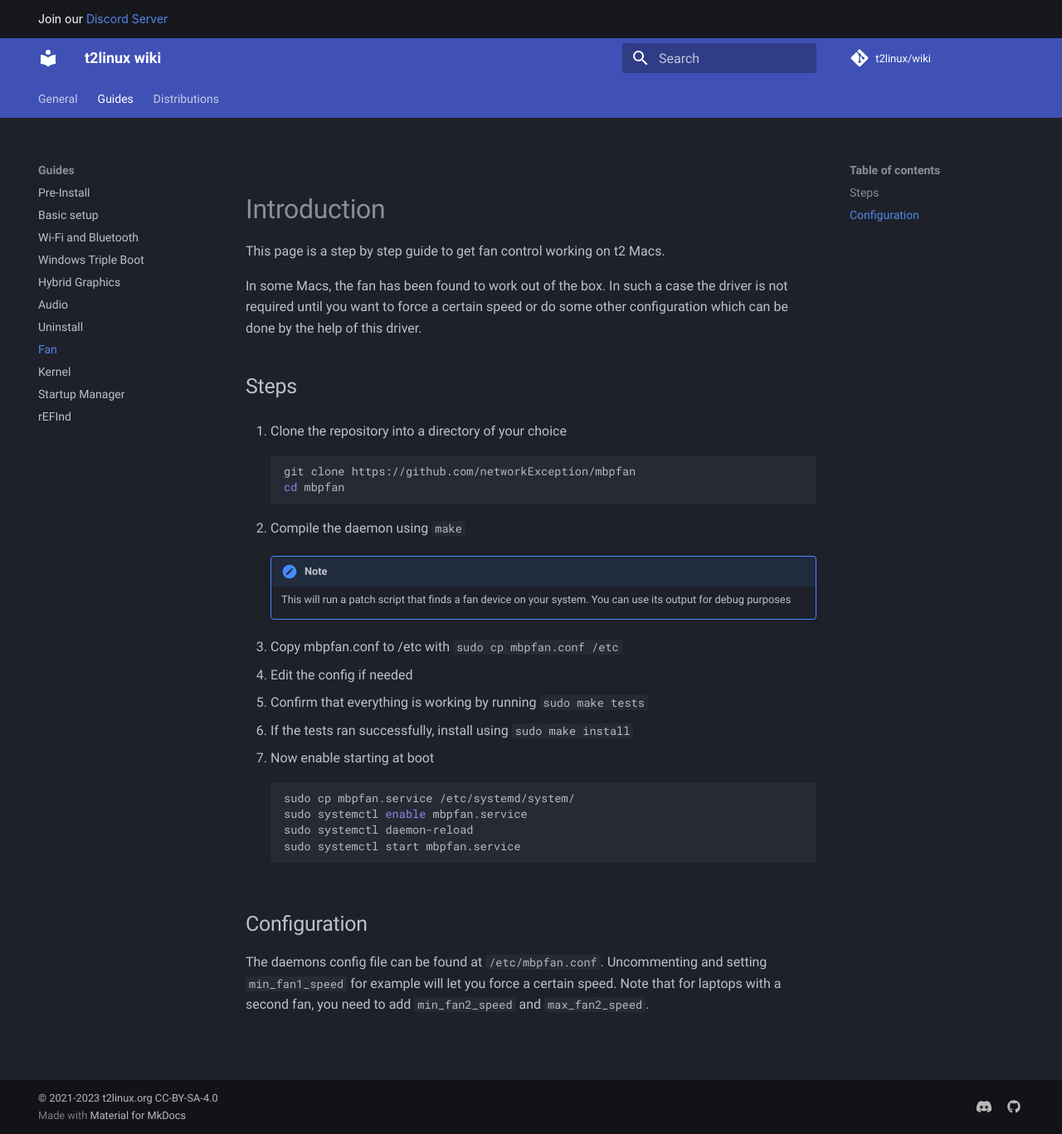
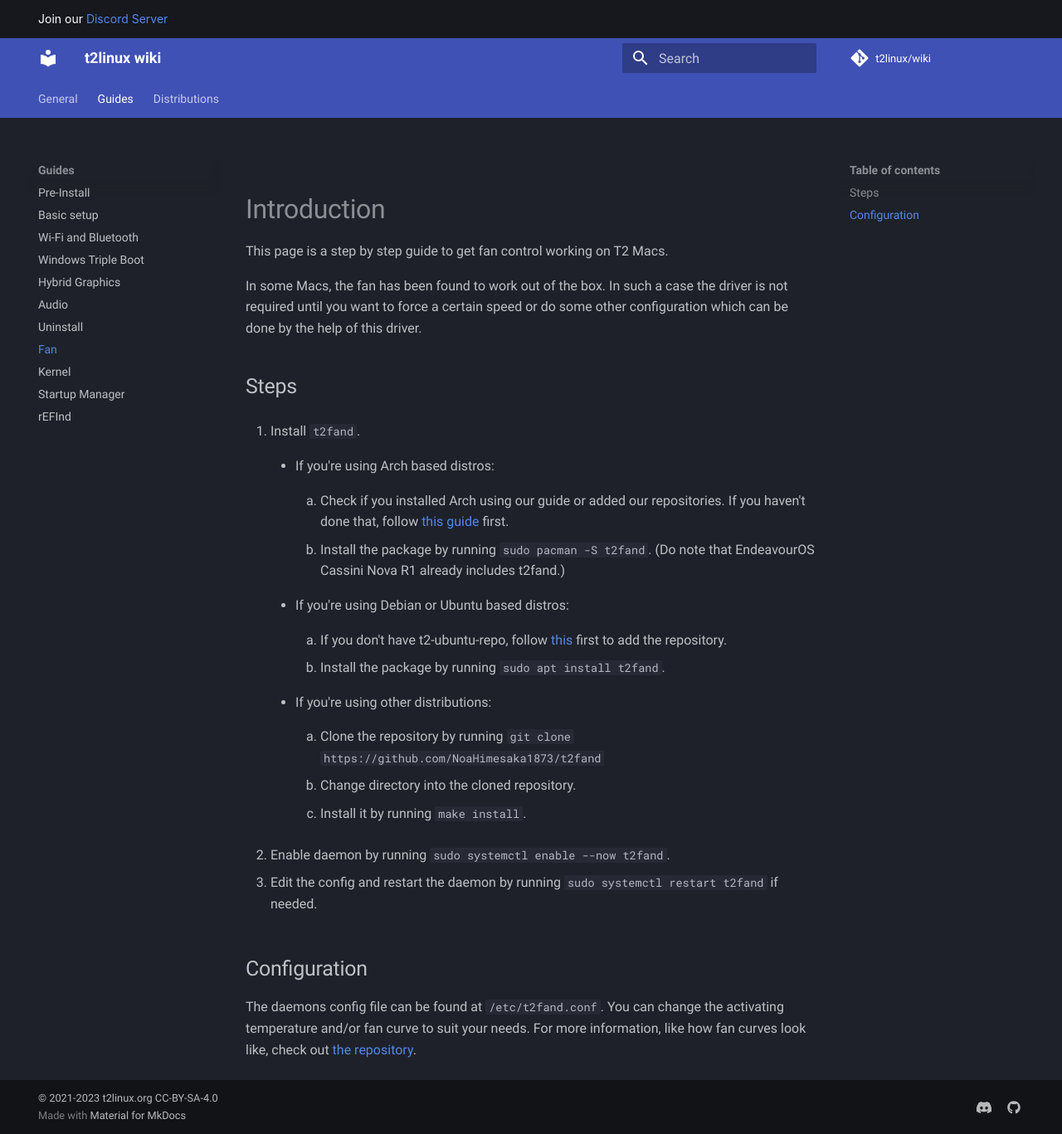
Before and after one commit to t2linux/wiki, an MkDocs documentation site: the page built from docs/guides/fan.md, in a window 1280 px wide and 1367 px high. Shown: the whole window at 83% size. Built offline with MkDocs 1.6.1 and Material for MkDocs 9.7.7, drawn with Linux system fonts in a browser that asks for light colours; comment, search, counter and statistics services are not loaded.

Commit message:
Change fan guide to use t2fand and remove 'secondary option' from touchbard (#415)

````diff
--- a/docs/guides/fan.md
+++ b/docs/guides/fan.md
@@ -1,38 +1,38 @@
 # Introduction
 
-This page is a step by step guide to get fan control working on t2 Macs.
+This page is a step by step guide to get fan control working on T2 Macs.
 
 In some Macs, the fan has been found to work out of the box. In such a case the driver is not required until you want to force a certain speed or do some other configuration which can be done by the help of this driver.
 
 ## Steps
 
-1. Clone the repository into a directory of your choice
+1. Install `t2fand`.
 
-    ```sh
-    git clone https://github.com/networkException/mbpfan
-    cd mbpfan
-    ```
+    -   If you're using Arch based distros:
 
-2. Compile the daemon using `make`
+        1. Check if you installed Arch using our guide or added our repositories. If you haven't done that, follow [this guide](https://wiki.t2linux.org/distributions/arch/faq/#updating-kernel) first.
 
-    !!! note
-        This will run a patch script that finds a fan device on your system.
-        You can use its output for debug purposes
+        2. Install the package by running `sudo pacman -S t2fand`. (Do note that EndeavourOS Cassini Nova R1 already includes t2fand.)
 
-3. Copy mbpfan.conf to /etc with `sudo cp mbpfan.conf /etc`
-4. Edit the config if needed
-5. Confirm that everything is working by running `sudo make tests`
-6. If the tests ran successfully, install using `sudo make install`
-7. Now enable starting at boot
+    -   If you're using Debian or Ubuntu based distros:
 
-    ```sh
-    sudo cp mbpfan.service /etc/systemd/system/
-    sudo systemctl enable mbpfan.service
-    sudo systemctl daemon-reload
-    sudo systemctl start mbpfan.service
-    ```
+        1. If you don't have t2-ubuntu-repo, follow [this](https://github.com/AdityaGarg8/t2-ubuntu-repo#apt-repository-for-t2-macs) first to add the repository.
+
+        2. Install the package by running `sudo apt install t2fand`.
+
+    -   If you're using other distributions:
+
+        1. Clone the repository by running `git clone https://github.com/NoaHimesaka1873/t2fand`
+
+        2. Change directory into the cloned repository.
+
+        3. Install it by running `make install`.
+
+2. Enable daemon by running `sudo systemctl enable --now t2fand`.
+
+3. Edit the config and restart the daemon by running `sudo systemctl restart t2fand` if needed.
 
 ## Configuration
 
-The daemons config file can be found at `/etc/mbpfan.conf`. Uncommenting and setting `min_fan1_speed` for example will let you
-force a certain speed. Note that for laptops with a second fan, you need to add `min_fan2_speed` and `max_fan2_speed`.
+The daemons config file can be found at `/etc/t2fand.conf`. You can change the activating temperature and/or fan curve to suit your needs.
+For more information, like how fan curves look like, check out [the repository](https://github.com/NoaHimesaka1873/t2fand).
````
Also changed, not shown: docs/distributions/arch/faq.md (+1 -1 lines), docs/guides/postinstall.md (+1 -1 lines).
